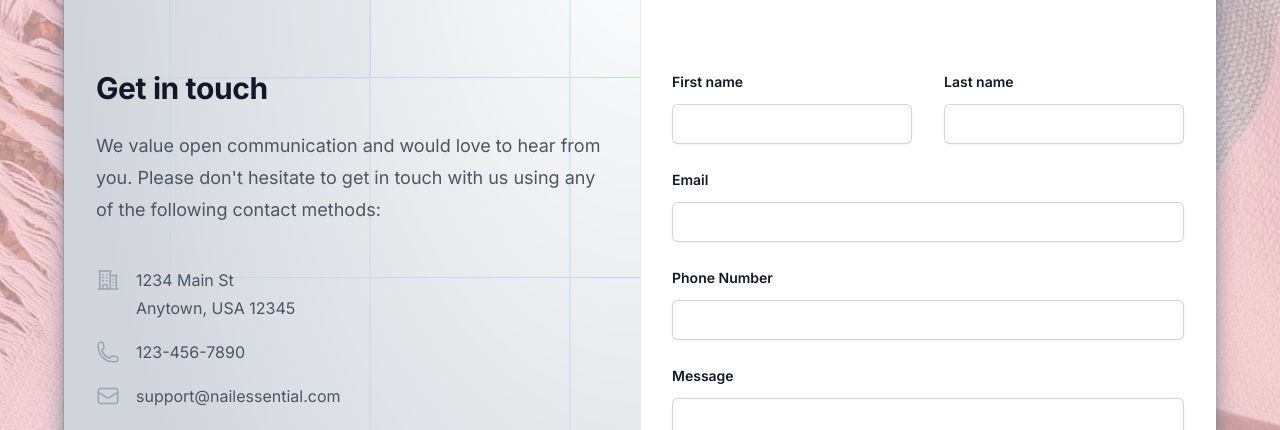
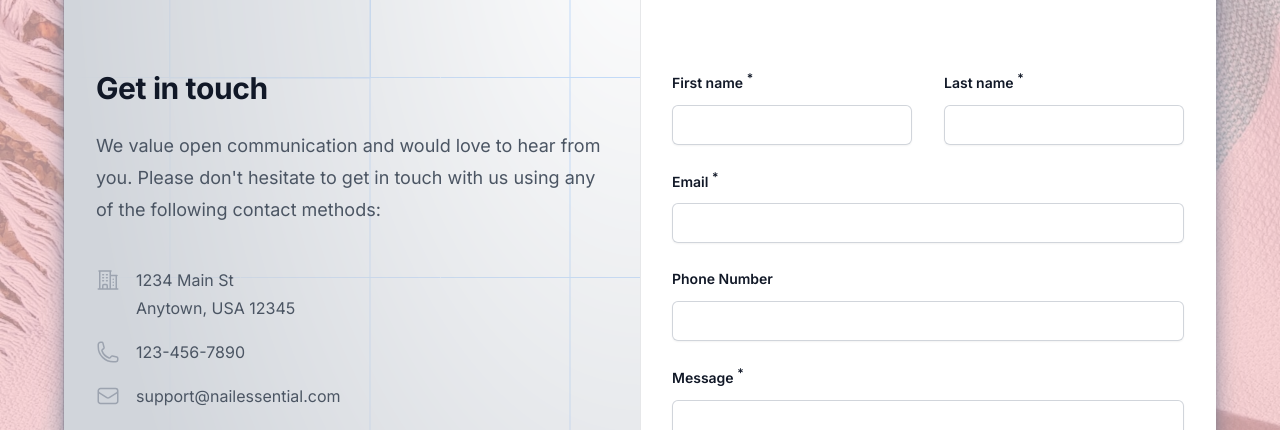
Before and after one commit to ledminh/my-favorite-shop, a Next.js app: page /contact in a window 1280 px wide. Shown: the part 230-660 px from the top of the page. Built offline with nearby package versions, Linux system fonts and the light colour scheme.

Commit message:
Add validation to contact form

```diff
--- a/src/components/contact/Form.tsx
+++ b/src/components/contact/Form.tsx
@@ -5,45 +5,102 @@ import { FormEventHandler, ForwardedRef, forwardRef } from "react";
 
 import { useForm } from "react-hook-form";
 
-// TODO: add form validation
-
 // https://dev.to/hellodemola/handle-form-better-in-nextjs-with-react-hook-form-3o61
 
 export default function Form() {
-  const { register, handleSubmit } = useForm();
+  const {
+    register,
+    handleSubmit,
+    formState: { isValid, errors },
+  } = useForm();
+
+  const namePattern = /^[a-zA-Z]+$/;
+  const emailPattern = /^[a-zA-Z0-9]+@[a-zA-Z0-9]+\.[A-Za-z]+$/;
+  const phoneNumberPattern = /^[0-9]+$/;
 
   return (
     <Wrapper onSubmit={handleSubmit((data) => console.log(data))}>
       <Body>
         <Col1>
-          <Label htmlFor="first-name">First name</Label>
+          <Label htmlFor="first-name">
+            First name <Asterix />
+          </Label>
           <InputWrapper>
-            <Input {...register("firstName")} />
+            <Input
+              {...register("firstName", {
+                required: true,
+                pattern: namePattern,
+              })}
+            />
           </InputWrapper>
+          {errors?.firstName?.type === "pattern" && (
+            <ErrorMessage>First name can only contain letter</ErrorMessage>
+          )}
+          {errors?.firstName?.type === "required" && (
+            <ErrorMessage>First name is required</ErrorMessage>
+          )}
         </Col1>
         <Col1>
-          <Label htmlFor="last-name">Last name</Label>
+          <Label htmlFor="last-name">
+            Last name <Asterix />
+          </Label>
           <InputWrapper>
-            <Input {...register("lastName", { required: true })} />
+            <Input
+              {...register("lastName", {
+                required: true,
+                pattern: namePattern,
+              })}
+            />
           </InputWrapper>
+          {errors?.lastName?.type === "pattern" && (
+            <ErrorMessage>Last name can only contain letter</ErrorMessage>
+          )}
+          {errors?.lastName?.type === "required" && (
+            <ErrorMessage>Last name is required</ErrorMessage>
+          )}
         </Col1>
         <Col2>
-          <Label htmlFor="email">Email</Label>
+          <Label htmlFor="email">
+            Email <Asterix />
+          </Label>
           <InputWrapper>
-            <Input {...register("email", { required: true })} />
+            <Input
+              {...register("email", { required: true, pattern: emailPattern })}
+            />
           </InputWrapper>
+          {errors?.email?.type === "pattern" && (
+            <ErrorMessage>Invalid email address</ErrorMessage>
+          )}
+          {errors?.email?.type === "required" && (
+            <ErrorMessage>Email is required</ErrorMessage>
+          )}
         </Col2>
         <Col2>
           <Label htmlFor="phone-number">Phone Number</Label>
           <InputWrapper>
-            <Input {...register("phoneNumber", { required: true })} />
+            <Input
+              {...register("phoneNumber", {
+                pattern: phoneNumberPattern,
+              })}
+            />
           </InputWrapper>
+          {errors?.phoneNumber?.type === "pattern" && (
+            <ErrorMessage>Phone number can only contain number</ErrorMessage>
+          )}
         </Col2>
         <Col2>
-          <Label htmlFor="message">Message</Label>
+          <Label htmlFor="message">
+            Message <Asterix />
+          </Label>
           <InputWrapper>
             <TextArea {...register("message", { required: true })} />
           </InputWrapper>
+          {errors?.message?.type === "required" && (
+            <ErrorMessage>Message is required</ErrorMessage>
+          )}
+        </Col2>
+        <Col2>
+          <Note>(*) Required</Note>
         </Col2>
       </Body>
       <Footer>
@@ -96,6 +153,16 @@ const InputWrapper: ComponentWithChildren = ({ children }) => (
   <div className="mt-2.5">{children}</div>
 );
 
+const ErrorMessage: ComponentWithChildren = ({ children }) => (
+  <div className="mt-2.5 text-red-600 text-sm italic font-semibold">
+    {children}
+  </div>
+);
+
+const Note: ComponentWithChildren = ({ children }) => (
+  <p className="mt-2.5 text-sm text-gray-500">{children}</p>
+);
+
 const Col1: ComponentWithChildren = ({ children }) => <div>{children}</div>;
 
 const Col2: ComponentWithChildren = ({ children }) => (
@@ -109,6 +176,8 @@ const Footer: ComponentWithChildren = ({ children }) => (
 /****************
  * Component
  */
+
+const Asterix = () => <span className="text-xs align-super">*</span>;
 
 const Input = forwardRef(function MyInput(
   props,
@@ -136,10 +205,14 @@ const TextArea = forwardRef(function MyTextArea(
   );
 });
 
-const Button: ComponentWithChildren = ({ children }) => (
+type ButtonProps = {
+  children: React.ReactNode;
+};
+
+const Button = ({ children }: ButtonProps) => (
   <button
     type="submit"
-    className="rounded-md bg-blue-600 px-3.5 py-2.5 text-center text-sm font-semibold text-white shadow-sm hover:bg-blue-700 focus-visible:outline focus-visible:outline-2 focus-visible:outline-offset-2 focus-visible:outline-blue-600 transition duration-150 ease-in-out"
+    className="rounded-md bg-blue-600 px-3.5 py-2.5 text-center text-sm font-semibold text-white shadow-sm hover:bg-blue-700 focus-visible:outline focus-visible:outline-2 focus-visible:outline-offset-2 focus-visible:outline-blue-600 transition duration-150 ease-in-out disabled:opacity-50 disabled:cursor-not-allowed"
   >
     {children}
   </button>
```
